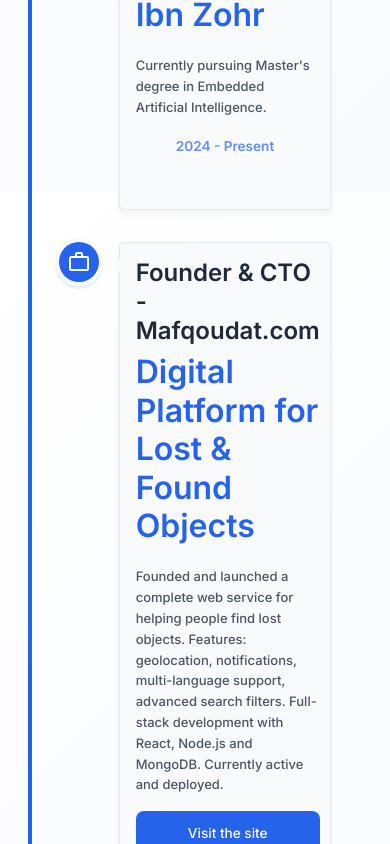
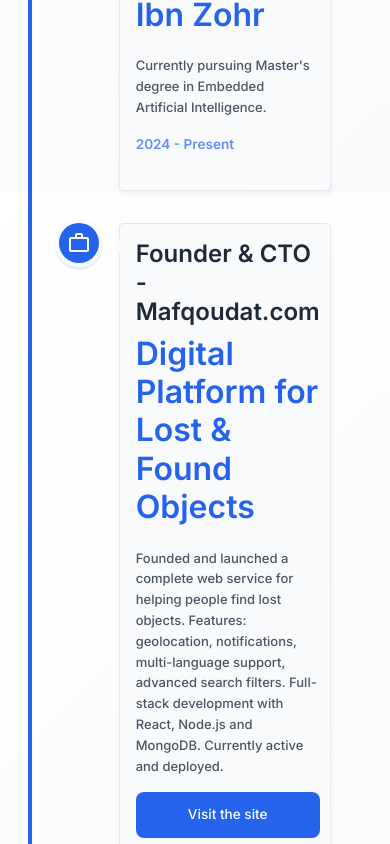
Before and after one commit to boubnacer/nacer-portfolio, a React (Create React App) app: page / in a window 390 px wide. Shown: the part 2340-3184 px from the top of the page. Built offline with nearby package versions, Linux system fonts and the light colour scheme.

Commit message:
Updating the Education and Experienc section

```diff
--- a/src/templates.js/timeline.css
+++ b/src/templates.js/timeline.css
@@ -66,11 +66,11 @@
     inset 0 2px 0 rgba(37, 99, 235, 0.1), 0 3px 0 4px rgba(37, 99, 235, 0.1) !important;
 }
 
-/* Date styling */
-.vertical-timeline-element-date {
-  color: var(--primary-color) !important;
-  font-weight: 600 !important;
-  font-size: 0.9rem !important;
+/* Hide external date in desktop */
+@media only screen and (min-width: 1170px) {
+  .vertical-timeline-element-date {
+    display: none !important;
+  }
 }
 
 @media only screen and (min-width: 1170px) {
@@ -118,8 +118,10 @@
     left: auto !important;
     right: auto !important;
     transform: none !important;
-    text-align: center !important;
-    margin-bottom: 1rem !important;
+    text-align: left !important;
+    margin-bottom: 0 !important;
+    margin-top: 0 !important;
+    padding-top: 0.5rem !important;
     font-size: 0.85rem !important;
     color: var(--primary-color) !important;
     font-weight: 600 !important;
```
